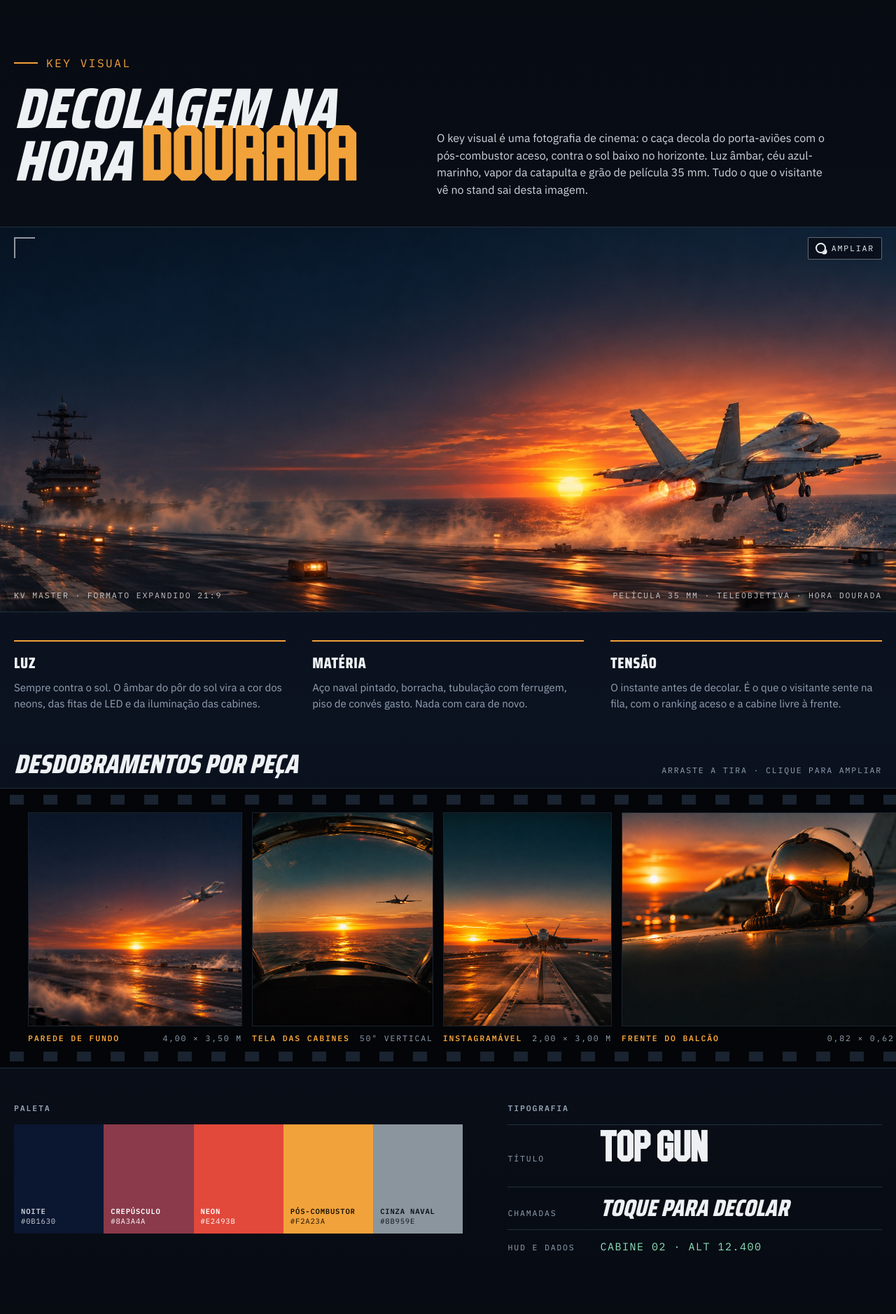
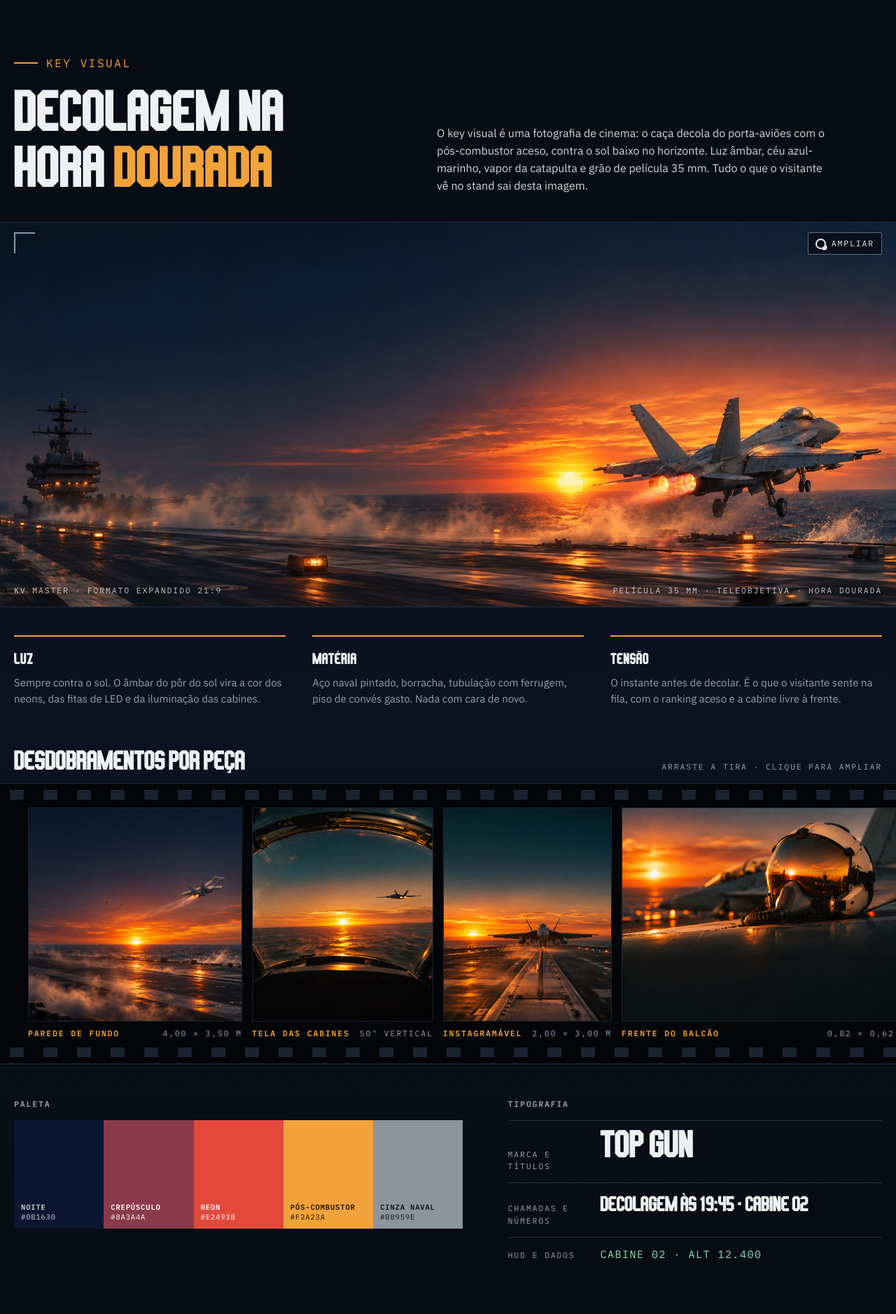
Before and after one commit to caiquebecker75/stand-topgun-dpa, a plain HTML site: page index.html in a window 1280 px wide. Shown: the part 802-2680 px from the top of the page at 70% size. Drawn offline with Linux system fonts and the light colour scheme; animation ran at ten frames a second.

Commit message:
Fonte TOP GUN estendida em títulos, botões e legendas
Co-Authored-By: Claude Fable 5.2 <noreply@anthropic.com>

```diff
--- a/index.html
+++ b/index.html
@@ -16,7 +16,9 @@
 <link rel="preload" as="image" href="arte/kv-wide.jpg" media="(min-width:861px)">
 <style>
 /* Layout: apresentação em telas, no padrão 75 LAB. Capa em cinemascope (barras de cinema com as duas marcas), depois o key visual em tira de película e o projeto. Visual único, noturno, do convés ao pôr do sol. */
-@font-face{font-family:"TopGun";src:url(topgun.ttf) format("truetype");font-display:block}
+/* fonte TOP GUN estendida (acentos, números e sinais): "TopGun" em tamanho cheio para a capa, "TopGunUI" reduzida a 70% para títulos, botões e legendas */
+@font-face{font-family:"TopGun";src:url(topgun-pt.ttf) format("truetype");font-weight:100 900;font-display:block}
+@font-face{font-family:"TopGunUI";src:url(topgun-pt.ttf) format("truetype");font-weight:100 900;size-adjust:70%;font-display:swap}
 :root{
   --bg:#070b12;
   --panel:#0e1620;
@@ -27,7 +29,7 @@
   --amber-ink:#1a1206;
   --red:#e2493b;
   --f-tg:"TopGun","Saira Condensed","Arial Narrow",sans-serif;
-  --f-display:"Saira Condensed","Arial Narrow","Roboto Condensed",sans-serif;
+  --f-display:"TopGunUI","Saira Condensed","Arial Narrow","Roboto Condensed",sans-serif;
   --f-body:"IBM Plex Sans",system-ui,-apple-system,"Segoe UI",sans-serif;
   --f-mono:"IBM Plex Mono",ui-monospace,Menlo,monospace;
   --gut:max(20px,env(safe-area-inset-left,0px));
@@ -36,7 +38,7 @@
   color-scheme:dark;
 }
 html{scroll-behavior:smooth}
-body{background:var(--bg);color:var(--fg);font-family:var(--f-body);font-size:16px;line-height:1.55;-webkit-font-smoothing:antialiased;overflow-x:hidden}
+body{background:var(--bg);color:var(--fg);font-family:var(--f-body);font-size:16px;line-height:1.55;-webkit-font-smoothing:antialiased;overflow-x:hidden;font-synthesis:none}
 a{color:inherit}
 :focus-visible{outline:2px solid var(--amber);outline-offset:3px}
 .mono{font-family:var(--f-mono);font-size:11.5px;letter-spacing:.16em;text-transform:uppercase}
@@ -91,8 +93,8 @@ a{color:inherit}
 .lock{position:absolute;z-index:4;left:var(--gut);right:var(--gutr);bottom:calc(var(--bar) + clamp(28px,7vh,72px));display:flex;flex-direction:column;gap:clamp(10px,1.8vh,18px);align-items:flex-start;max-width:1240px}
 .lock > *{transition:opacity 1s, transform 1.1s cubic-bezier(.2,.7,.2,1), letter-spacing 1.6s cubic-bezier(.2,.7,.2,1), filter 1.1s}
 .lock .eyebrow{color:var(--amber);transition-delay:1.25s}
-.lock h1{margin:0;font-family:var(--f-tg);font-weight:400;font-size:clamp(64px,13.2vw,210px);line-height:1.12;padding:.42em .04em 0 0;margin:0 0 -.3em;letter-spacing:.012em;color:#fff;background:linear-gradient(180deg,#fff8e6 8%,#ffd58a 38%,#f2a23a 62%,#c2531f 96%);-webkit-background-clip:text;background-clip:text;-webkit-text-fill-color:transparent;filter:drop-shadow(0 0 22px rgba(226,73,59,.45)) drop-shadow(0 2px 0 rgba(90,20,12,.9));transition-delay:1.45s;text-wrap:balance}
-.lock .x{margin:0;font-family:var(--f-display);font-style:italic;font-weight:800;font-size:clamp(30px,5.2vw,78px);line-height:.9;letter-spacing:.01em;display:flex;align-items:baseline;gap:.28em;transition-delay:1.7s}
+.lock h1{margin:0;font-family:var(--f-tg);font-weight:400;font-size:clamp(64px,13.2vw,210px);line-height:1.08;padding:0 .04em 0 0;margin:0;letter-spacing:.012em;color:#fff;background:linear-gradient(180deg,#fff8e6 8%,#ffd58a 38%,#f2a23a 62%,#c2531f 96%);-webkit-background-clip:text;background-clip:text;-webkit-text-fill-color:transparent;filter:drop-shadow(0 0 22px rgba(226,73,59,.45)) drop-shadow(0 2px 0 rgba(90,20,12,.9));transition-delay:1.45s;text-wrap:balance}
+.lock .x{margin:0;font-family:var(--f-display);font-size:clamp(30px,5.2vw,78px);line-height:1;letter-spacing:.01em;display:flex;align-items:baseline;gap:.28em;transition-delay:1.7s}
 .lock .x b{color:var(--amber);font-style:normal;font-weight:500}
 .lock .sub{margin:0;max-width:44ch;font-size:clamp(15px,1.5vw,19px);color:#dfe5ea;text-shadow:0 1px 14px rgba(0,0,0,.7);transition-delay:1.95s}
 .lock .cta{display:flex;gap:10px;flex-wrap:wrap;transition-delay:2.15s}
@@ -104,8 +106,8 @@ section.tela{padding-block:clamp(64px,10vh,120px);position:relative}
 .head{display:grid;grid-template-columns:minmax(0,1fr) minmax(0,1.15fr);gap:clamp(20px,4vw,64px);align-items:end;margin-bottom:clamp(28px,5vh,56px)}
 .head .mono{color:var(--amber);display:flex;align-items:center;gap:12px;margin:0 0 14px}
 .head .mono::before{content:"";width:34px;height:2px;background:var(--amber)}
-.head h2{margin:0;font-family:var(--f-display);font-weight:800;font-style:italic;font-size:clamp(40px,6.4vw,92px);line-height:.92;letter-spacing:.005em;text-transform:uppercase;text-wrap:balance}
-.head h2 em{font-style:normal;font-family:var(--f-tg);font-weight:400;color:var(--amber);letter-spacing:.02em;font-size:.94em}
+.head h2{margin:0;font-family:var(--f-display);font-weight:800;font-style:italic;font-size:clamp(40px,6.4vw,92px);line-height:.98;letter-spacing:.01em;text-transform:uppercase;text-wrap:balance}
+.head h2 em{font-style:normal;color:var(--amber)}
 .head p{margin:0;max-width:58ch;color:#cfd6dd;font-size:clamp(15.5px,1.25vw,18px)}
 
 /* key visual */
@@ -140,8 +142,8 @@ section.tela{padding-block:clamp(64px,10vh,120px);position:relative}
 .type{display:flex;flex-direction:column;gap:14px}
 .type div{display:grid;grid-template-columns:118px minmax(0,1fr);gap:14px;align-items:baseline;border-top:1px solid var(--line);padding-top:12px}
 .type .mono{color:var(--muted)}
-.type .a{font-family:var(--f-tg);font-size:44px;line-height:1.2;padding-top:.2em}
-.type .b{font-family:var(--f-display);font-weight:800;font-style:italic;font-size:34px;line-height:1;text-transform:uppercase}
+.type .a{font-family:var(--f-tg);font-size:38px;line-height:1.1}
+.type .b{font-family:var(--f-display);font-size:30px;line-height:1.15;text-transform:uppercase;overflow-wrap:anywhere}
 .type .c{font-family:var(--f-mono);font-size:15px;letter-spacing:.1em;text-transform:uppercase;color:rgba(156,247,207,.9)}
 .sys h4{margin:0 0 14px;font-family:var(--f-mono);font-size:11.5px;letter-spacing:.16em;text-transform:uppercase;color:var(--muted);font-weight:600}
 
@@ -163,7 +165,7 @@ section.tela{padding-block:clamp(64px,10vh,120px);position:relative}
 .enter img{position:absolute;inset:0;width:100%;height:100%;max-width:none;object-fit:cover;z-index:-2;filter:saturate(1.1)}
 .enter::before{content:"";position:absolute;inset:0;z-index:-1;background:linear-gradient(90deg,rgba(5,8,14,.94) 0%,rgba(5,8,14,.72) 46%,rgba(5,8,14,.2) 100%)}
 .enter .in{padding:clamp(28px,6vw,72px);display:flex;flex-direction:column;gap:16px;align-items:flex-start;max-width:720px}
-.enter h3{margin:0;font-family:var(--f-display);font-weight:800;font-style:italic;font-size:clamp(34px,5vw,68px);line-height:.94;text-transform:uppercase;text-wrap:balance}
+.enter h3{margin:0;font-family:var(--f-display);font-size:clamp(34px,5vw,68px);line-height:1;text-transform:uppercase;text-wrap:balance}
 .enter p{margin:0;color:#dfe5ea;max-width:52ch}
 .enter .cta{display:flex;gap:10px;flex-wrap:wrap}
 .enter .keys{display:flex;gap:6px;align-items:center;color:var(--muted);flex-wrap:wrap}
@@ -332,8 +334,8 @@ footer .mono b{color:var(--fg);font-weight:600}
     <div>
       <h4>Tipografia</h4>
       <div class="type">
-        <div><span class="mono">Título</span><span class="a">TOP GUN</span></div>
-        <div><span class="mono">Chamadas</span><span class="b">Toque para decolar</span></div>
+        <div><span class="mono">Marca e títulos</span><span class="a">TOP GUN</span></div>
+        <div><span class="mono">Chamadas e números</span><span class="b">Decolagem às 19:45 · cabine 02</span></div>
         <div><span class="mono">HUD e dados</span><span class="c">Cabine 02 · alt 12.400</span></div>
       </div>
     </div>
@@ -404,7 +406,7 @@ footer .mono b{color:var(--fg);font-weight:600}
     <span class="mono"><b>Lactalis DPA+ × 75 LAB</b> · Stand Top Gun · Nov 2026</span>
     <span class="mono">Artes do KV criadas no ChatGPT · renders em Blender Cycles</span>
   </div>
-  <div class="wrap"><p class="small" style="max-width:none">Modelos 3D de terceiros: capacete "Fighter pilot helmet with attached oxygen mask", de Chenzoss, e caça "Boeing F/A-18E/F Super Hornet", de andertan (Sketchfab, CC BY 4.0). Tubulação, quadro de força, escada, extintores, caixote, galão, texturas e HDRI do Poly Haven (CC0). Fonte "TOP GUN" de P. A. Vannucci.</p></div>
+  <div class="wrap"><p class="small" style="max-width:none">Modelos 3D de terceiros: capacete "Fighter pilot helmet with attached oxygen mask", de Chenzoss, e caça "Boeing F/A-18E/F Super Hornet", de andertan (Sketchfab, CC BY 4.0). Tubulação, quadro de força, escada, extintores, caixote, galão, texturas e HDRI do Poly Haven (CC0). Fonte "TOP GUN" de P. A. Vannucci, estendida pela 75 LAB com acentos, números e sinais no mesmo traço.</p></div>
 </footer>
 
 <div id="lb" hidden role="dialog" aria-label="Render ampliado">
```
Also changed, not shown: 3d.html (+3 -2 lines), topgun-pt.ttf (added), topgun.ttf (deleted), 1 other file.
